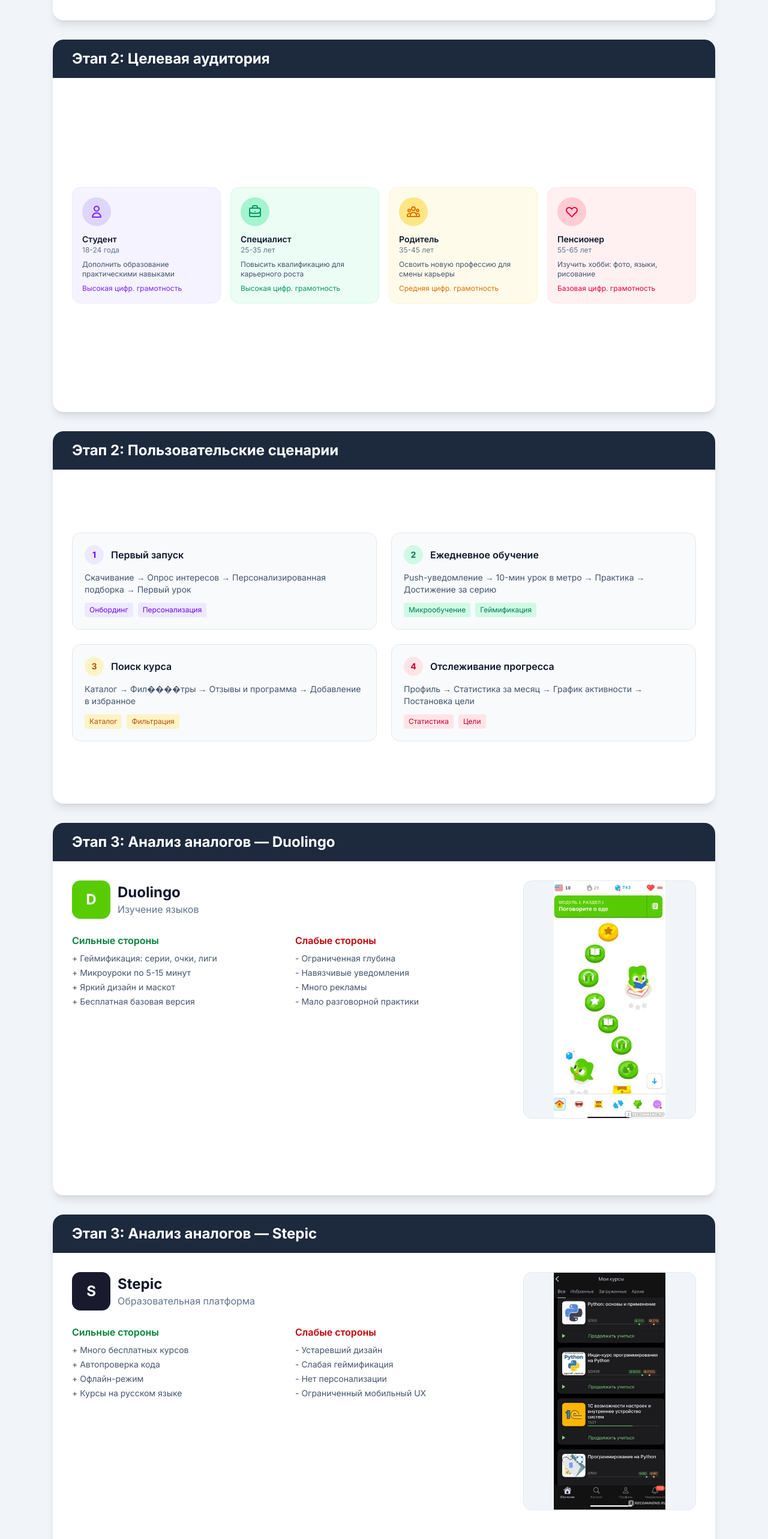
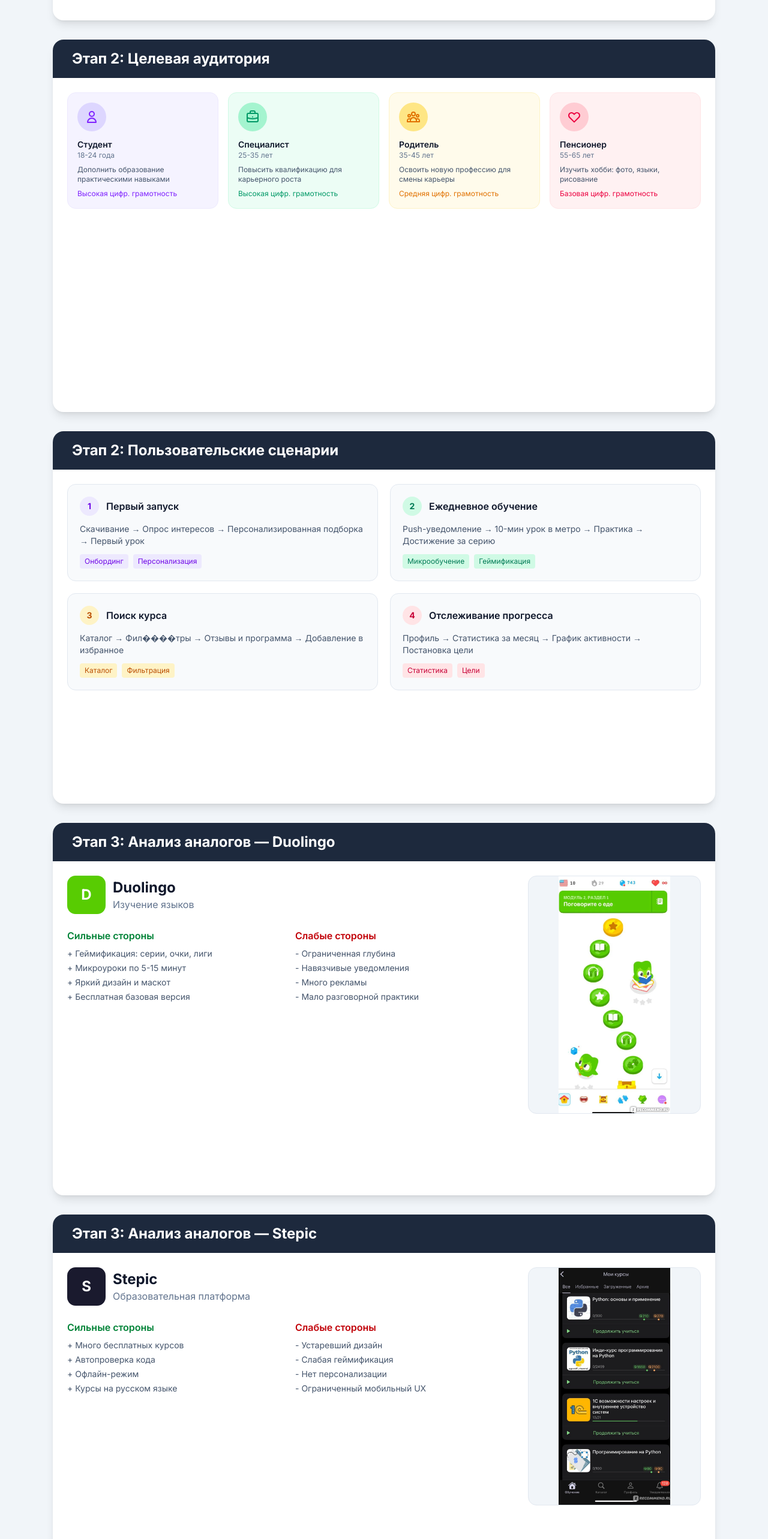
Before and after one commit to SecondNiceee/vir, a Next.js app: page /pdf1 in a window 1280 px wide. Shown: the part 1360-3926 px from the top of the page at 60% size. Built offline with nearby package versions, Linux system fonts and the light colour scheme.

Commit message:
refactor: adjust padding and gap sizes in Pdf1Page component for better layout consistency

```diff
--- a/app/pdf1/page.tsx
+++ b/app/pdf1/page.tsx
@@ -91,7 +91,7 @@ export default function Pdf1Page() {
             <div className="bg-slate-800 text-white px-4 sm:px-8 py-3 sm:py-4">
               <h2 className="text-lg sm:text-2xl font-bold">Этап 2: Целевая аудитория</h2>
             </div>
-            <div className="flex-1 p-4 sm:p-8 flex items-center">
+            <div className="flex-1 p-4 sm:p-6">
               <div className="grid grid-cols-2 md:grid-cols-4 gap-3 sm:gap-4 w-full">
                 <div className="bg-violet-50 rounded-xl p-3 sm:p-4 border border-violet-100 flex flex-col h-full">
                   <div className="w-10 h-10 sm:w-12 sm:h-12 bg-violet-200 rounded-full flex items-center justify-center mb-2 sm:mb-3">
@@ -138,8 +138,8 @@ export default function Pdf1Page() {
             <div className="bg-slate-800 text-white px-4 sm:px-8 py-3 sm:py-4">
               <h2 className="text-lg sm:text-2xl font-bold">Этап 2: Пользовательские сценарии</h2>
             </div>
-            <div className="flex-1 p-4 sm:p-8 flex items-center">
-              <div className="grid grid-cols-1 sm:grid-cols-2 gap-4 sm:gap-6 w-full">
+            <div className="flex-1 p-4 sm:p-6">
+              <div className="grid grid-cols-1 sm:grid-cols-2 gap-4 sm:gap-5 w-full">
                 <div className="bg-slate-50 rounded-xl p-4 sm:p-5 border border-slate-200">
                   <div className="flex items-center gap-3 mb-2 sm:mb-3">
                     <span className="w-7 h-7 sm:w-8 sm:h-8 bg-violet-100 rounded-full flex items-center justify-center font-bold text-violet-700 text-sm">1</span>
@@ -193,7 +193,7 @@ export default function Pdf1Page() {
             <div className="bg-slate-800 text-white px-4 sm:px-8 py-3 sm:py-4">
               <h2 className="text-lg sm:text-2xl font-bold">Этап 3: Анализ аналогов — Duolingo</h2>
             </div>
-            <div className="flex-1 p-4 sm:p-8 flex items-center">
+            <div className="flex-1 p-4 sm:p-6">
               <div className="flex flex-col md:flex-row gap-4 sm:gap-8 w-full h-full">
                 <div className="flex-1">
                   <div className="flex items-center gap-3 mb-4 sm:mb-6">
@@ -236,7 +236,7 @@ export default function Pdf1Page() {
             <div className="bg-slate-800 text-white px-4 sm:px-8 py-3 sm:py-4">
               <h2 className="text-lg sm:text-2xl font-bold">Этап 3: Анализ аналогов — Stepic</h2>
             </div>
-            <div className="flex-1 p-4 sm:p-8 flex items-center">
+            <div className="flex-1 p-4 sm:p-6">
               <div className="flex flex-col md:flex-row gap-4 sm:gap-8 w-full h-full">
                 <div className="flex-1">
                   <div className="flex items-center gap-3 mb-4 sm:mb-6">
@@ -279,7 +279,7 @@ export default function Pdf1Page() {
             <div className="bg-slate-800 text-white px-4 sm:px-8 py-3 sm:py-4">
               <h2 className="text-lg sm:text-2xl font-bold">Этап 3: Анализ аналогов — Sololearn</h2>
             </div>
-            <div className="flex-1 p-4 sm:p-8 flex items-center">
+            <div className="flex-1 p-4 sm:p-6">
               <div className="flex flex-col md:flex-row gap-4 sm:gap-8 w-full h-full">
                 <div className="flex-1">
                   <div className="flex items-center gap-3 mb-4 sm:mb-6">
@@ -322,7 +322,7 @@ export default function Pdf1Page() {
             <div className="bg-slate-800 text-white px-4 sm:px-8 py-3 sm:py-4">
               <h2 className="text-lg sm:text-2xl font-bold">Этап 3: Сравнительная таблица аналогов</h2>
             </div>
-            <div className="flex-1 p-4 sm:p-6 overflow-x-auto flex items-center">
+            <div className="flex-1 p-4 sm:p-6 overflow-x-auto">
               <table className="w-full text-xs sm:text-sm">
                 <thead>
                   <tr className="border-b-2 border-slate-200">
@@ -367,8 +367,8 @@ export default function Pdf1Page() {
             <div className="bg-slate-800 text-white px-4 sm:px-8 py-3 sm:py-4">
               <h2 className="text-lg sm:text-2xl font-bold">Этап 5: Выводы</h2>
             </div>
-            <div className="flex-1 p-4 sm:p-8 flex items-center">
-              <div className="grid grid-cols-1 sm:grid-cols-2 gap-4 sm:gap-6 w-full">
+            <div className="flex-1 p-4 sm:p-6">
+              <div className="grid grid-cols-1 sm:grid-cols-2 gap-4 sm:gap-5 w-full">
                 <div className="bg-green-50 rounded-xl p-4 sm:p-6 border border-green-200">
                   <h3 className="font-bold text-green-800 mb-3 sm:mb-4 flex items-center gap-2 text-sm sm:text-base">
                     <svg className="w-4 h-4 sm:w-5 sm:h-5" fill="none" stroke="currentColor" viewBox="0 0 24 24"><path strokeLinecap="round" strokeLinejoin="round" strokeWidth={2} d="M9 12l2 2 4-4m6 2a9 9 0 11-18 0 9 9 0 0118 0z" /></svg>
@@ -405,8 +405,8 @@ export default function Pdf1Page() {
             <div className="bg-slate-800 text-white px-4 sm:px-8 py-3 sm:py-4">
               <h2 className="text-lg sm:text-2xl font-bold">Этап 5: Проектные ориентиры LearnUp</h2>
             </div>
-            <div className="flex-1 p-4 sm:p-8 flex items-center">
-              <div className="grid grid-cols-1 sm:grid-cols-3 gap-4 sm:gap-6 w-full">
+            <div className="flex-1 p-4 sm:p-6">
+              <div className="grid grid-cols-1 sm:grid-cols-3 gap-4 sm:gap-5 w-full">
                 <div className="bg-violet-50 rounded-xl p-4 sm:p-5 border border-violet-200">
                   <h3 className="font-bold text-violet-800 mb-3 sm:mb-4 text-sm sm:text-base">Основные функции</h3>
                   <ul className="space-y-1 sm:space-y-2 text-xs sm:text-sm text-violet-700">
```
